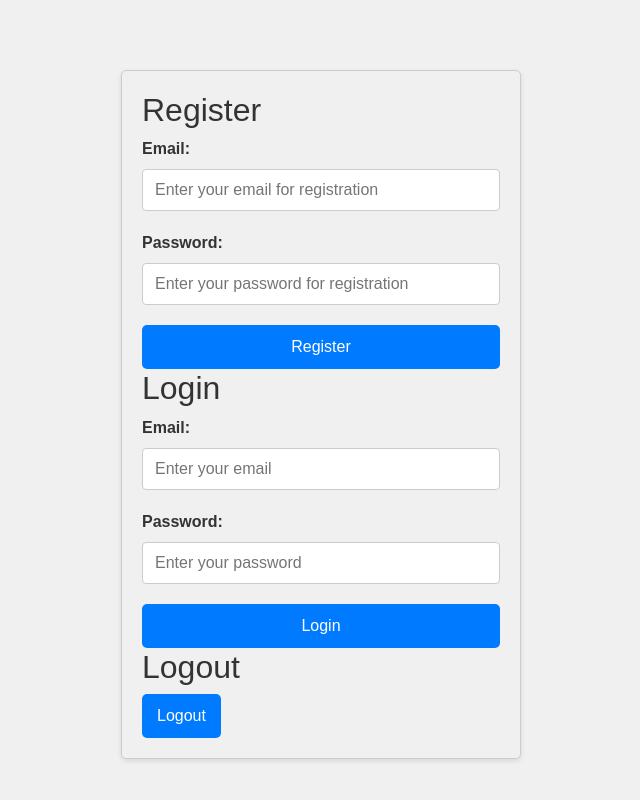
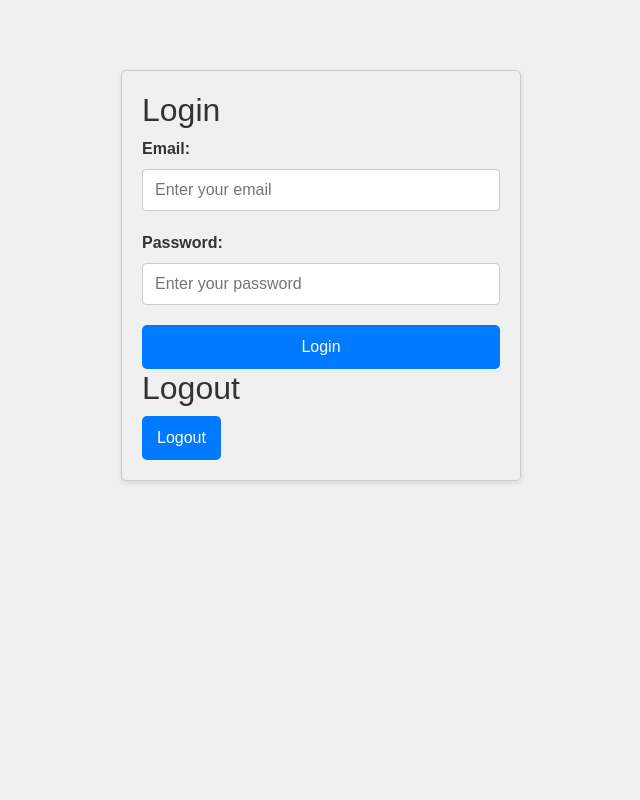
Before and after one commit to WSU-4110/AutoMarket, a React (Create React App) app in the folder firebase-react-app/: page /signin in a window 1280 px wide. Shown: the top 800 px of the page, without its empty margins (319-959 px from the left). Built offline with nearby package versions, Linux system fonts and the light colour scheme; no server answers; a small style sheet from the web is missing; the HTML template or start-up script is replaced by a standard one.

Commit message:
seperated signin from registration from testing

```diff
--- a/firebase-react-app/src/pages/SignInPage.js
+++ b/firebase-react-app/src/pages/SignInPage.js
@@ -1,11 +1,9 @@
 import React, { useState, useEffect } from 'react';
-import { createUserWithEmailAndPassword, signInWithEmailAndPassword, onAuthStateChanged, signOut } from 'firebase/auth';
+import { signInWithEmailAndPassword, onAuthStateChanged, signOut } from 'firebase/auth';
 import { auth } from './../firebase';
 import './SignInPage.css';
 
 function App() {
-  const [registerEmail, setRegisterEmail] = useState("");
-  const [registerPassword, setRegisterPassword] = useState("");
   const [loginEmail, setLoginEmail] = useState("");
   const [loginPassword, setLoginPassword] = useState("");
   const [currentUser, setCurrentUser] = useState(null);
@@ -18,20 +16,6 @@ function App() {
 
     return () => unsubscribe();
   }, []);
-
-  const register = async () => {
-    try {
-      const userCredential = await createUserWithEmailAndPassword(auth, registerEmail, registerPassword);
-      setCurrentUser(userCredential.user);
-      setMessage("Successfully registered!");
-
-      setRegisterEmail("");
-      setRegisterPassword("");
-
-    } catch (error) {
-      setMessage(`Registration Error: ${error.message}`);
-    }
-  };
 
   const login = async () => {
     try {
@@ -57,19 +41,6 @@ function App() {
 
   return (
     <div className="signin-container">
-      <div className="signin-form">
-        <h2>Register</h2>
-        <div className="input-container">
-          <label>Email:</label>
-          <input type="email" value={registerEmail} onChange={(e) => setRegisterEmail(e.target.value)} placeholder="Enter your email for registration" />
-        </div>
-
-        <div className="input-container">
-          <label>Password:</label>
-          <input type="password" value={registerPassword} onChange={(e) => setRegisterPassword(e.target.value)} placeholder="Enter your password for registration" />
-        </div>
-        <button className="signin-btn" onClick={register}>Register</button>
-      </div>
 
       <div className="signin-form">
         <h2>Login</h2>
```
